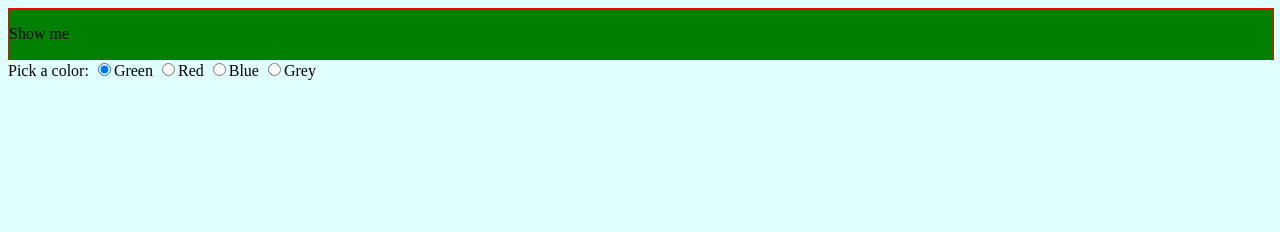
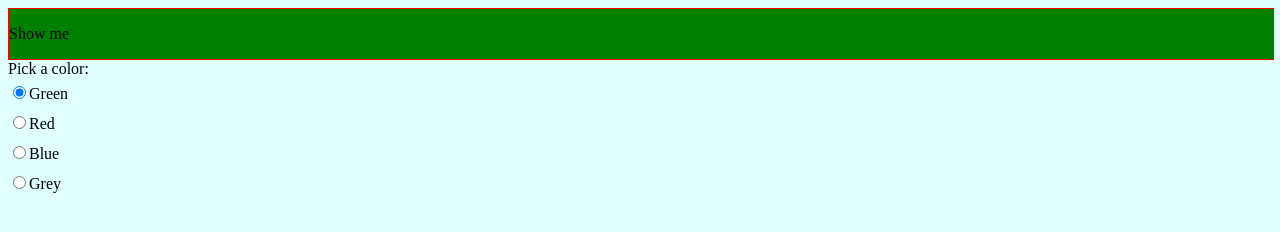
Before and after one commit to dnikiforov1967/HTML5Application, a website: page public_html/index.html in a window 1280 px wide. Drawn offline with nearby package versions, Linux system fonts and the light colour scheme.

Commit message:
Use CSS and radio button

```diff
--- a/public_html/css/head.css
+++ b/public_html/css/head.css
@@ -20,3 +20,13 @@ body {
 	display: block;
 	width: 100%;
 }
+
+.radioDiv {
+	padding-top: 5px;
+	padding-bottom: 5px;
+}
+
+.radioX {
+	display: inline-block;
+	text-align: right;
+}
--- a/public_html/index.html
+++ b/public_html/index.html
@@ -19,12 +19,20 @@ and open the template in the editor.
 			<p>Show me</p>
 		</div>
 		<div>
-			<form>
+			<form class='formX'>
 				Pick a color:
-				<input type="radio" ng-model="colorValue" value="green">Green
-				<input type="radio" ng-model="colorValue" value="red">Red
-				<input type="radio" ng-model="colorValue" value="blue">Blue
-				<input type="radio" ng-model="colorValue" value="grey">Grey
+				<div class="radioDiv">
+					<input class='radioX' type="radio" ng-model="colorValue" value="green">Green
+				</div>
+				<div class="radioDiv">
+					<input class='radioX' type="radio" ng-model="colorValue" value="red">Red
+				</div>
+				<div class="radioDiv">
+					<input class='radioX' type="radio" ng-model="colorValue" value="blue">Blue
+				</div>
+				<div class="radioDiv">
+					<input class='radioX' type="radio" ng-model="colorValue" value="grey">Grey
+				</div>
 			</form>
 		</div>
     </body>
```
